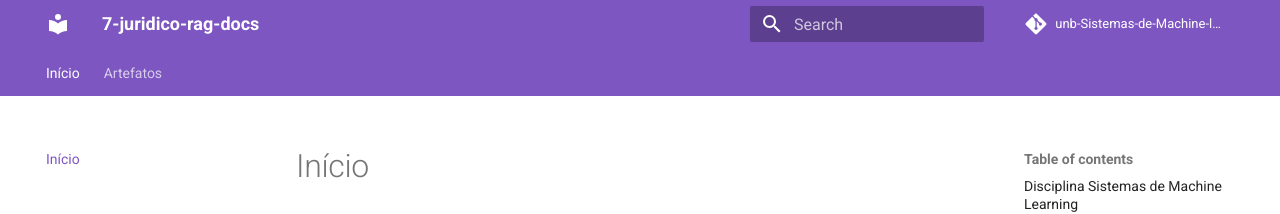
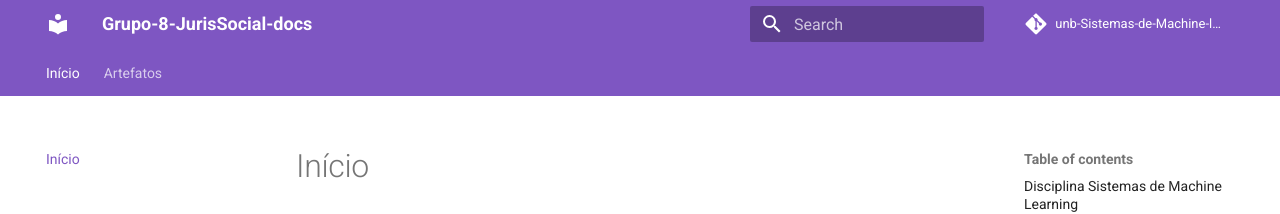
Before and after one commit to unb-Sistemas-de-Machine-learning/7-juridico-rag-docs, an MkDocs documentation site: the page built from docs/index.md, in a window 1280 px wide. Shown: the top 214 px of the page. Built offline with MkDocs 1.6.1 and Material for MkDocs 9.7.7, drawn with Linux system fonts in a browser that asks for light colours; comment, search, counter and statistics services are not loaded.

Commit message:
Update site name and repository information

```diff
--- a/mkdocs.yml
+++ b/mkdocs.yml
@@ -1,7 +1,7 @@
-site_name: 7-juridico-rag-docs
+site_name: Grupo-8-JurisSocial-docs
 
-repo_name: unb-Sistemas-de-Machine-learning/7-juridico-rag-docs
-repo_url: https://github.com/unb-Sistemas-de-Machine-learning/7-juridico-rag-docs
+repo_name: unb-Sistemas-de-Machine-learning/Grupo-8-JurisSocial-docs
+repo_url: https://github.com/unb-Sistemas-de-Machine-learning/Grupo-8-JurisSocial-docs
 
 theme:
   name: material
```
